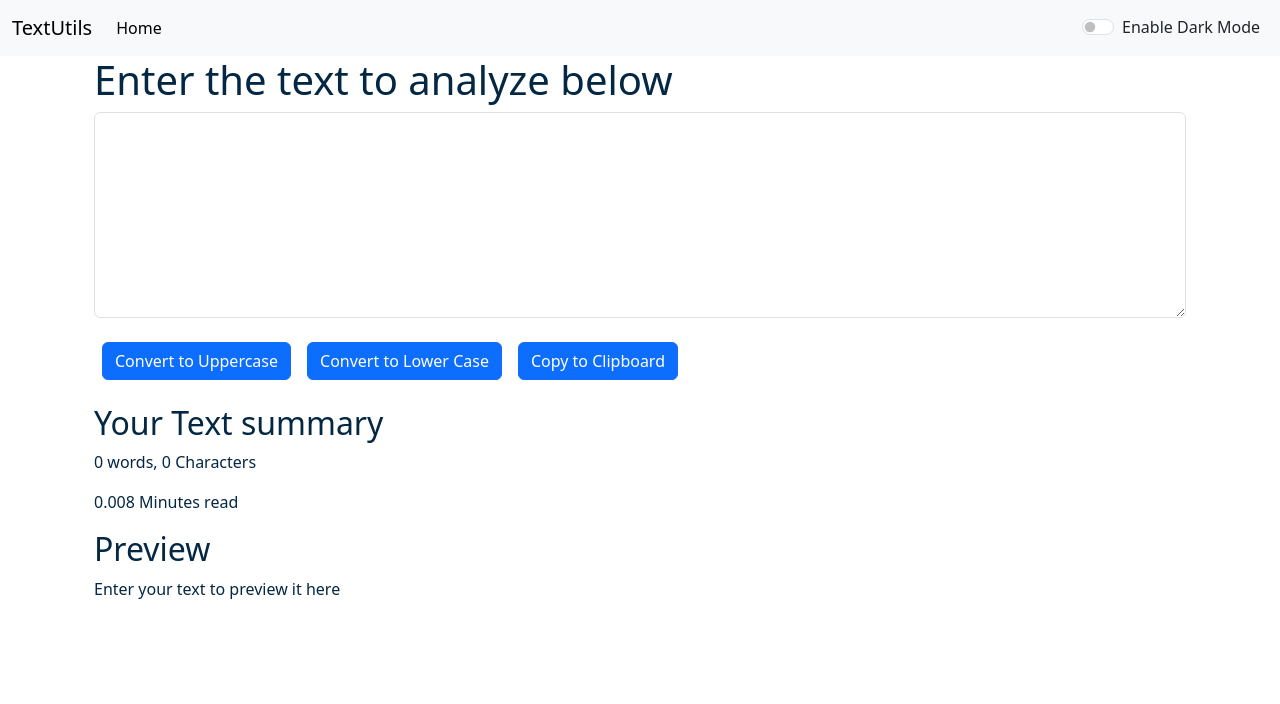
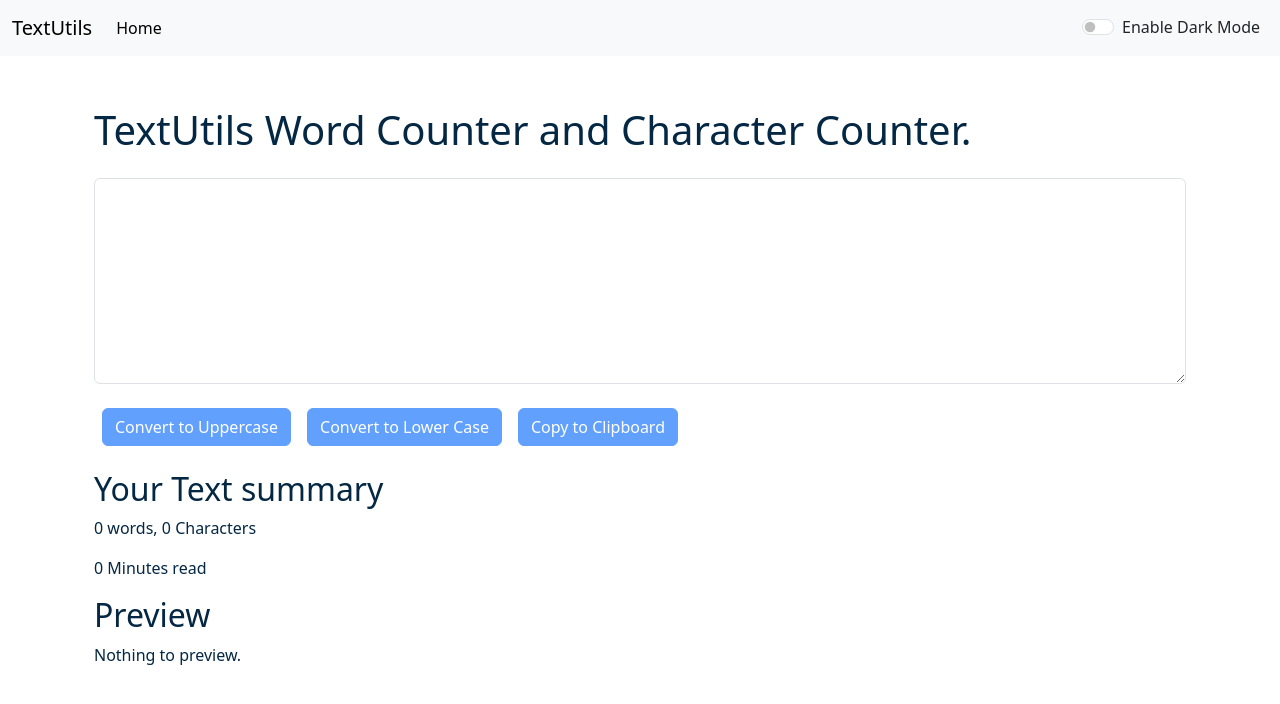
Before and after one commit to Muhammad-Tayyab-Web/textutils, a React (Create React App) app: page /about in a window 1280 px wide. Shown: the top 704 px of the page. Built offline with nearby package versions, Linux system fonts and the light colour scheme.

Commit message:
Updated app with new changes

```diff
--- a/public/index.html
+++ b/public/index.html
@@ -7,13 +7,13 @@
     <meta name="theme-color" content="#000000" />
     <meta
       name="description"
-      content="TextUtiils is a utility which can be used to manipulate your text in the way you want"
+      content="TextUtiils is a word counter and character countin utility which can be used to manipulate your text in the way you want. You can copy the manipulated text as well as convert your Uppercase to lowercase and lowercase to Uppercase "
     />
     <link rel="apple-touch-icon" href="%PUBLIC_URL%/logo192.png" />
 
     <link rel="manifest" href="%PUBLIC_URL%/manifest.json" />
     <link href="https://cdn.jsdelivr.net/npm/bootstrap@5.3.3/dist/css/bootstrap.min.css" rel="stylesheet" integrity="sha384-QWTKZyjpPEjISv5WaRU9OFeRpok6YctnYmDr5pNlyT2bRjXh0JMhjY6hW+ALEwIH" crossorigin="anonymous">
-    <title>TextUtils Home</title>
+    <title>TextUtils - word counter | character counter | lowercase to uppercase | uppercase to lowercase</title>
   </head>
   <body>
     <noscript>You need to enable JavaScript to run this app.</noscript>
--- a/src/App.js
+++ b/src/App.js
@@ -90,7 +90,7 @@ function App() {
           <Route exact path="/about"
           element={<About />}/> */}
         {/* </Routes> */}
-        <TextForm showAlert={showAlert} heading="Enter the text to analyze below" mode={mode} />
+        <TextForm showAlert={showAlert} heading="TextUtils Word Counter and Character Counter." mode={mode} />
 
       </div>
       {/* </Router> */}
--- a/src/Components/Alert.js
+++ b/src/Components/Alert.js
@@ -8,8 +8,10 @@ export default function Alert(props) {
       }
 
     return (
-        props.alert && <div className={`alert alert-${props.alert.type} alert-dismissible fade show`} role="alert">
+      <div style={{height:'50px'}}>
+         {props.alert && <div className={`alert alert-${props.alert.type} alert-dismissible fade show`} role="alert">
             <strong>{capitalize(props.alert.type)}</strong>: {props.alert.msg}
+        </div>}
         </div>
 
 
--- a/src/Components/TextForm.js
+++ b/src/Components/TextForm.js
@@ -38,21 +38,21 @@ export default function TextForm(props) {
     return (
         <>
             <div className='container' style={{color: props.mode==='dark'?'white':'#042743'}}>
-                <h1>{props.heading}</h1>
+                <h1 className='mb-4'>{props.heading}</h1>
                 <div className="mb-3">
                     <textarea className="form-control" value={text} onChange={handleOnchange} style={{backgroundColor: props.mode==='dark'?'Black':'white'  , color:props.mode==='dark'?'white':'#042743'}} id="MyBox" rows="8"></textarea>
                 </div>
-                <button className="btn btn-primary mx-2 my-2" onClick={handleUpClick}>Convert to Uppercase</button>
-                <button className="btn btn-primary mx-2 my-2" onClick={handlelowClick}>Convert to Lower Case</button>
-                <button className="btn btn-primary mx-2 my-2" onClick={handleCopyClick}>Copy to Clipboard</button>
+                <button disabled={text.length===0} className="btn btn-primary mx-2 my-2" onClick={handleUpClick}>Convert to Uppercase</button>
+                <button disabled={text.length===0} className="btn btn-primary mx-2 my-2" onClick={handlelowClick}>Convert to Lower Case</button>
+                <button disabled={text.length===0} className="btn btn-primary mx-2 my-2" onClick={handleCopyClick}>Copy to Clipboard</button>
             </div>
 
             <div className="container my-3" style={{color: props.mode==='dark'?'white':'#042743'}}>
                 <h2>Your Text summary</h2>
                 <p>{text.split(" ").filter(word => word.trim() !== "").length} words, {text.length} Characters</p>
-                <p>{0.008 * text.split(" ").length} Minutes read</p>
+                <p>{0.008 * text.split(" ").filter(word => word.trim() !== "").length} Minutes read</p>
                 <h2>Preview</h2>
-                <p>{text.length>0?text:"Enter your text to preview it here"}</p>
+                <p>{text.length>0?text:"Nothing to preview."}</p>
             </div>
         </>
     )
```
